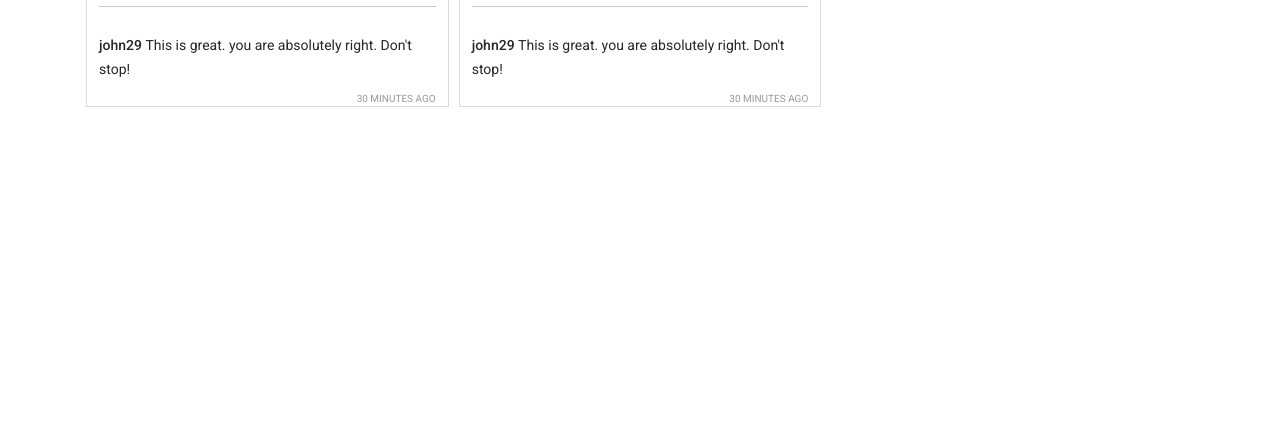
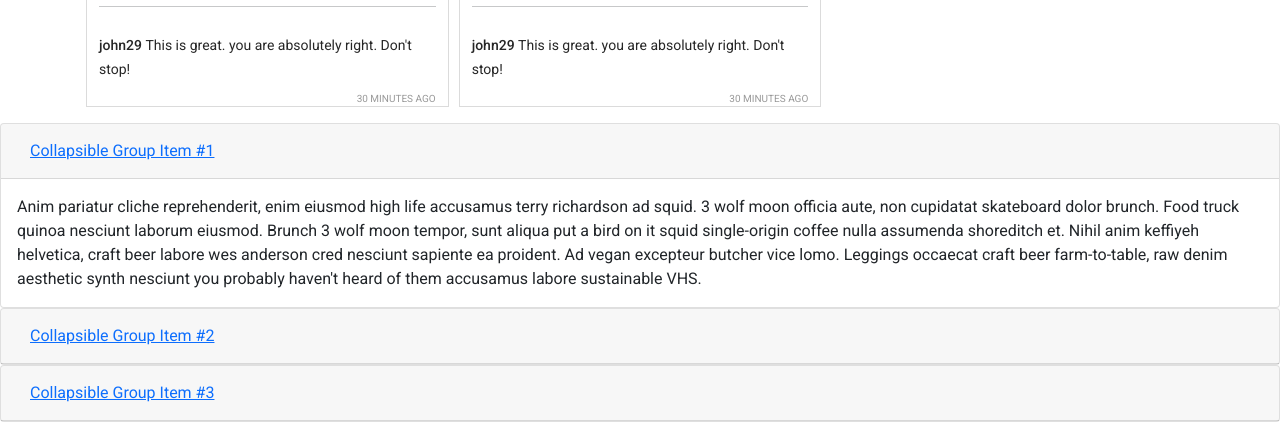
Before and after one commit to mak-43/insta-shohor, a plain HTML site: page index.html in a window 1280 px wide. Shown: the part 1425-1847 px from the top of the page. Before the commit the page ends 1548 px from the top, so only its background shows below. Drawn offline with nearby package versions, Linux system fonts and the light colour scheme.

Commit message:
report list fiexed

```diff
--- a/index.html
+++ b/index.html
@@ -77,7 +77,56 @@
                 <h1>Reported posts</h1>
             </div>
         </main>
-        <footer></footer>
+        <footer>
+            <section>
+
+                <div id="accordion">
+                    <div class="card">
+                      <div class="card-header" id="headingOne">
+                        <h5 class="mb-0">
+                          <button class="btn btn-link" data-toggle="collapse" data-target="#collapseOne" aria-expanded="true" aria-controls="collapseOne">
+                            Collapsible Group Item #1
+                          </button>
+                        </h5>
+                      </div>
+
+                      <div id="collapseOne" class="collapse show" aria-labelledby="headingOne" data-parent="#accordion">
+                        <div class="card-body">
+                          Anim pariatur cliche reprehenderit, enim eiusmod high life accusamus terry richardson ad squid. 3 wolf moon officia aute, non cupidatat skateboard dolor brunch. Food truck quinoa nesciunt laborum eiusmod. Brunch 3 wolf moon tempor, sunt aliqua put a bird on it squid single-origin coffee nulla assumenda shoreditch et. Nihil anim keffiyeh helvetica, craft beer labore wes anderson cred nesciunt sapiente ea proident. Ad vegan excepteur butcher vice lomo. Leggings occaecat craft beer farm-to-table, raw denim aesthetic synth nesciunt you probably haven't heard of them accusamus labore sustainable VHS.
+                        </div>
+                      </div>
+                    </div>
+                    <div class="card">
+                      <div class="card-header" id="headingTwo">
+                        <h5 class="mb-0">
+                          <button class="btn btn-link collapsed" data-toggle="collapse" data-target="#collapseTwo" aria-expanded="false" aria-controls="collapseTwo">
+                            Collapsible Group Item #2
+                          </button>
+                        </h5>
+                      </div>
+                      <div id="collapseTwo" class="collapse" aria-labelledby="headingTwo" data-parent="#accordion">
+                        <div class="card-body">
+                          Anim pariatur cliche reprehenderit, enim eiusmod high life accusamus terry richardson ad squid. 3 wolf moon officia aute, non cupidatat skateboard dolor brunch. Food truck quinoa nesciunt laborum eiusmod. Brunch 3 wolf moon tempor, sunt aliqua put a bird on it squid single-origin coffee nulla assumenda shoreditch et. Nihil anim keffiyeh helvetica, craft beer labore wes anderson cred nesciunt sapiente ea proident. Ad vegan excepteur butcher vice lomo. Leggings occaecat craft beer farm-to-table, raw denim aesthetic synth nesciunt you probably haven't heard of them accusamus labore sustainable VHS.
+                        </div>
+                      </div>
+                    </div>
+                    <div class="card">
+                      <div class="card-header" id="headingThree">
+                        <h5 class="mb-0">
+                          <button class="btn btn-link collapsed" data-toggle="collapse" data-target="#collapseThree" aria-expanded="false" aria-controls="collapseThree">
+                            Collapsible Group Item #3
+                          </button>
+                        </h5>
+                      </div>
+                      <div id="collapseThree" class="collapse" aria-labelledby="headingThree" data-parent="#accordion">
+                        <div class="card-body">
+                          Anim pariatur cliche reprehenderit, enim eiusmod high life accusamus terry richardson ad squid. 3 wolf moon officia aute, non cupidatat skateboard dolor brunch. Food truck quinoa nesciunt laborum eiusmod. Brunch 3 wolf moon tempor, sunt aliqua put a bird on it squid single-origin coffee nulla assumenda shoreditch et. Nihil anim keffiyeh helvetica, craft beer labore wes anderson cred nesciunt sapiente ea proident. Ad vegan excepteur butcher vice lomo. Leggings occaecat craft beer farm-to-table, raw denim aesthetic synth nesciunt you probably haven't heard of them accusamus labore sustainable VHS.
+                        </div>
+                      </div>
+                    </div>
+                  </div>
+            </section>
+        </footer>
 
         <!-- add javascript  file  -->
         <script src="./js/app.js"></script>
--- a/js/app.js
+++ b/js/app.js
@@ -4,6 +4,7 @@ const likedPostsId = [];
 const reportedPostsId = [];
 
 const getLikedPosts = () => {
+
     return posts.filter((post) => likedPostsId.includes(post.id));
 };
 
@@ -23,6 +24,7 @@ const addToLiked = (id) => {
 };
 
 const reportPost = (id) => {
+
     reportedPostsId.push(id);
     const remainingPosts = posts.filter((post) => !reportedPostsId.includes(post.id));
     showPosts(remainingPosts);
@@ -55,7 +57,7 @@ const switchTab = (id) => {
 
 const createPost = (post) => {
     const image = post.image;
-        console.log(post)
+
     const div = document.createElement( "article" );
     div.classList.add( "post" );
     div.innerHTML = `
@@ -137,12 +139,14 @@ const createPost = (post) => {
 };
 
 const showPosts = (posts) => {
+
     const productsContainer = document.getElementById( "posts" );
     productsContainer.innerHTML = "";
 
     posts.forEach((post) => {
         const div = createPost(post);
         productsContainer.appendChild(div);
+
     });
 };
 
@@ -156,7 +160,8 @@ const displayLikedPosts = () => {
 
 const displayReportedPosts = () => {
     const reportedPosts = getReportedPosts();
-    posts.forEach((post) => {
+
+    reportedPosts.forEach((post) => {
         const div = createPost(post);
         document.getElementById( "reported" ).appendChild(div);
     });
```
